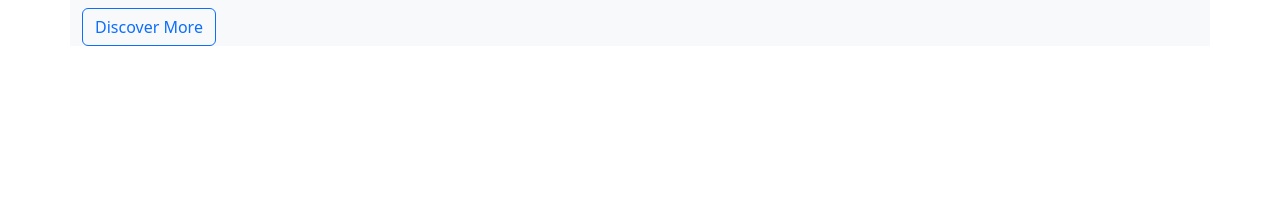
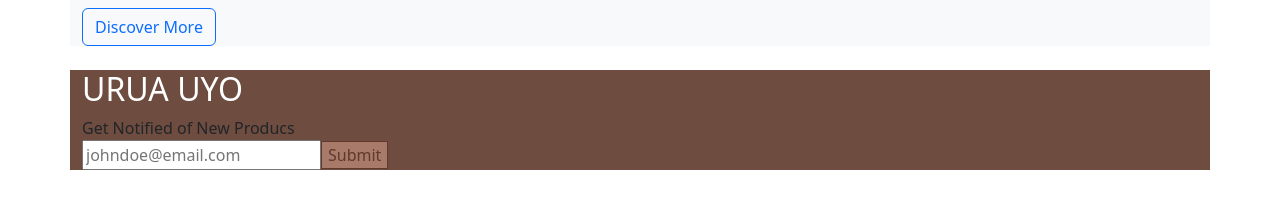
Before and after one commit to Nathaniyell/Urua-Uyo, a React (Vite) app: page / in a window 1280 px wide. Shown: the part 362-570 px from the top of the page. Built offline with nearby package versions, Linux system fonts and the light colour scheme; no server answers.

Commit message:
update App.tsx and Home.tsx

```diff
--- a/src/App.tsx
+++ b/src/App.tsx
@@ -6,6 +6,7 @@ import { Container } from "react-bootstrap";
 import Navbar from "./components/Navbar";
 import { ShoppingCartProvider } from "./context/ShoppingCartContext";
 import { ProductProvider } from "./data/data";
+import Footer from "./components/Footer";
 
 const App = () => {
   return (
@@ -19,6 +20,7 @@ const App = () => {
             <Route path="/store" element={<Store />} />
           </Routes>
         </Container>
+        <Footer />
       </ShoppingCartProvider>
     </ProductProvider>
   );
--- /dev/null
+++ b/src/components/Footer.tsx
@@ -0,0 +1,18 @@
+import "./footer.css"
+
+const Footer = () => {
+  return (
+    <footer className="container" style={{backgroundColor: "#552d1ed9"}}>
+        <h1 className="fs-2 text-white">URUA UYO</h1>
+        <form action="">
+            <label htmlFor="">Get Notified of New Producs</label>
+            <div>
+                <input type="email" placeholder="johndoe@email.com" />
+                <button className="footer-btn" type="submit">Submit</button>
+            </div>
+        </form>
+    </footer>
+  )
+}
+
+export default Footer
--- /dev/null
+++ b/src/components/footer.css
@@ -0,0 +1,6 @@
+.footer-btn{
+    border: 1px solid #552d1ed9;
+    color: #552d1ed9;
+    outline: none;
+    background-color: #b38372d9;
+}
--- a/src/pages/Home/Home.tsx
+++ b/src/pages/Home/Home.tsx
@@ -32,7 +32,7 @@ const Home = () => {
           </LinkContainer>
         </Col>
         <div className="carousel__div">
-          <Col xs={{ order: "first" }} md={{ order: "last" }}>
+          <Col xs={{ order: "first"}}>
             {products.length === 0 ? (
               <div>
                 <Spinner animation="border" variant="primary" />
```
